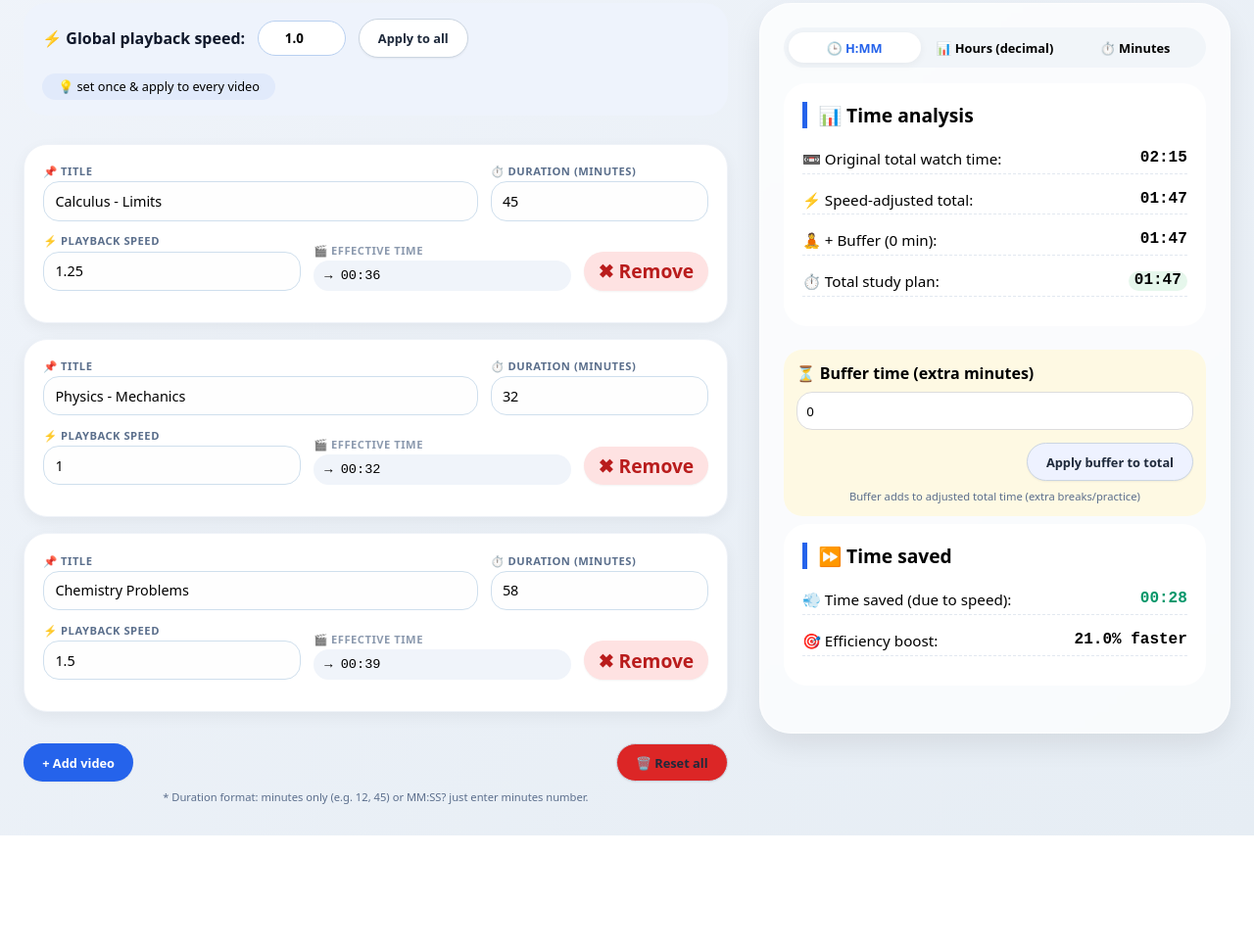
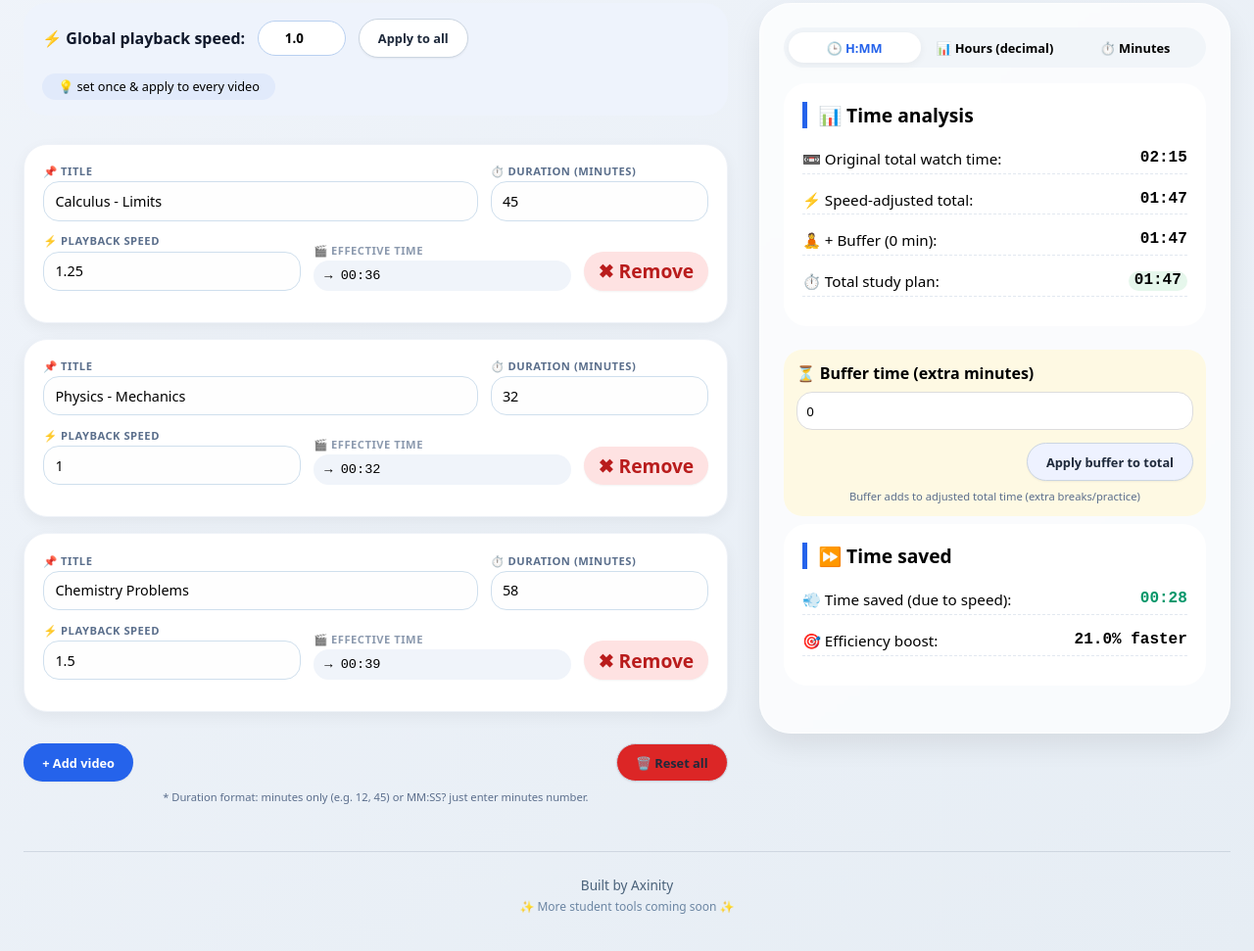
Before and after one commit to axinity-systems/video-study-planner, a plain HTML site: page index.html in a window 1280 px wide. Shown: the part 137-1108 px from the top of the page at 98% size. Before the commit the page ends 990 px from the top, so only its background shows below. Drawn offline with Linux system fonts and the light colour scheme.

Commit message:
Update index.html

```diff
--- a/index.html
+++ b/index.html
@@ -3,7 +3,7 @@
 <head>
   <meta charset="UTF-8">
   <meta name="viewport" content="width=device-width, initial-scale=1.0, user-scalable=yes">
-  <title>Video Study Planner |</title>
+  <title>Video Study Planner | Axinity</title>
   <style>
     * {
       margin: 0;
@@ -694,5 +694,10 @@
 
   init();
 </script>
+    <!-- FOOTER -->
+<footer style="text-align: center; margin-top: 3rem; padding: 1.5rem 0 0.5rem 0; border-top: 1px solid rgba(100, 116, 139, 0.2);">
+  <p style="color: #4a627a; font-size: 0.85rem; font-weight: 500;">Built by Axinity</p>
+  <p style="color: #6c86a3; font-size: 0.75rem; margin-top: 0.25rem;">✨ More student tools coming soon ✨</p>
+</footer>
 </body>
 </html>
```
